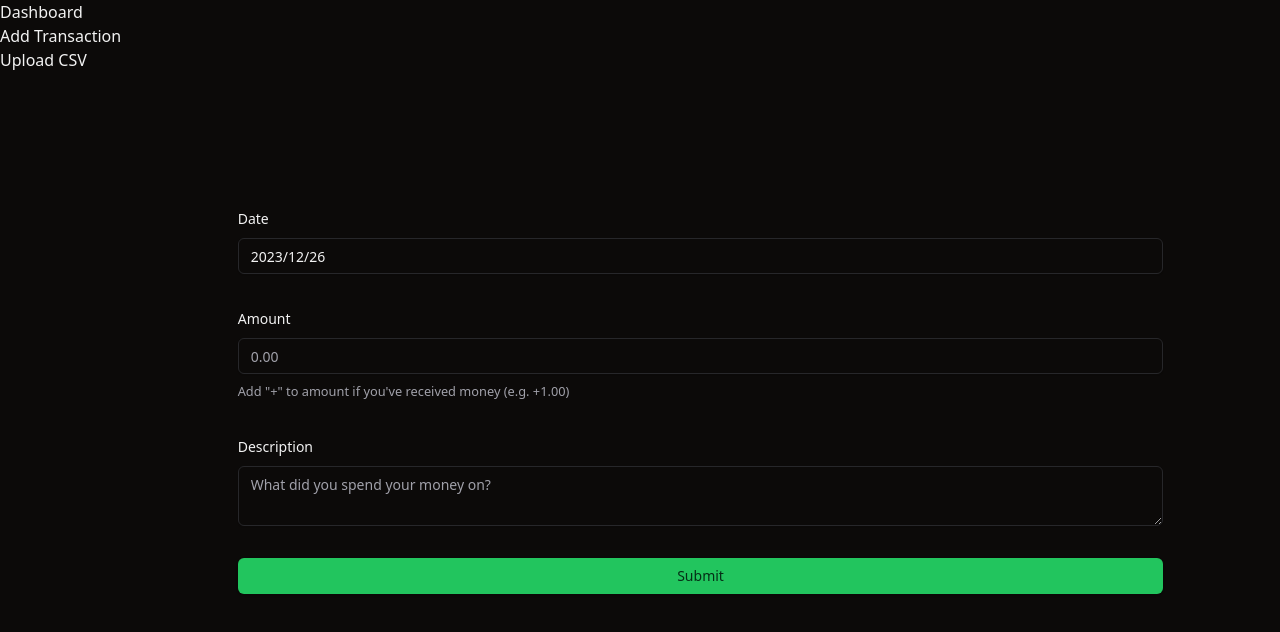
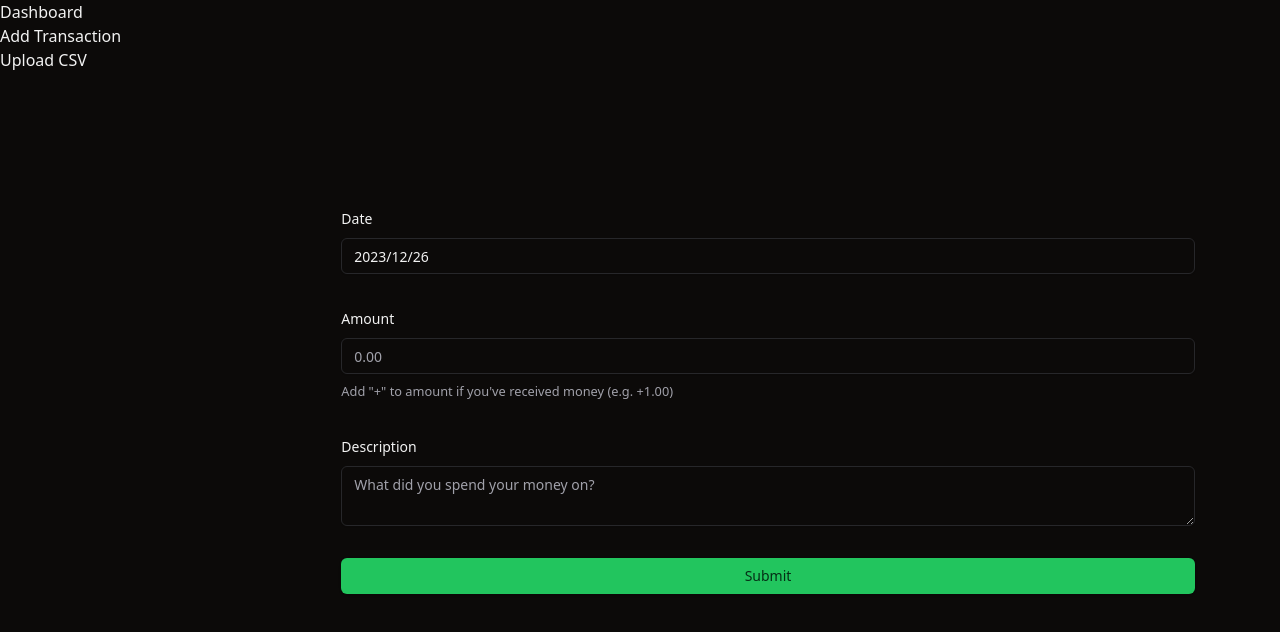
Before and after one commit to Johnny-Q/bank_statements, a Next.js app in the folder dashboard/: page /add-transaction in a window 1280 px wide. Shown: the top 632 px of the page. Built offline with nearby package versions, Linux system fonts and the light colour scheme.

Commit message:
update root layout

```diff
--- a/dashboard/src/app/layout.tsx
+++ b/dashboard/src/app/layout.tsx
@@ -5,7 +5,7 @@ import { ThemeProvider } from "@/components/ThemeProvider";
 const RootLayout = ({ children }: { children: React.ReactNode }) => {
     return (
         <html lang="en">
-            <body className="flex flex-row h-screen">
+            <body className="h-screen grid grid-cols-5">
                 <ThemeProvider
                     attribute="class"
                     defaultTheme="dark"
@@ -13,8 +13,10 @@ const RootLayout = ({ children }: { children: React.ReactNode }) => {
                     disableTransitionOnChange
                 >
                     <Nav />
-                    <main className="grow flex flex-col justify-center items-center px-6">
-                        {children}
+                    <main className="col-start-2 col-span-4 h-full max-h-full w-full overflow-y-auto">
+                        <div className="min-h-full flex flex-col justify-center items-center">
+                            {children}
+                        </div>
                     </main>
                 </ThemeProvider>
             </body>
--- a/dashboard/src/components/Nav.tsx
+++ b/dashboard/src/components/Nav.tsx
@@ -1,7 +1,7 @@
 import Link from "next/link"
 const Nav = () => {
   return (
-    <nav className="flex flex-col">
+    <nav className="grid-col-start-1 col-span-1 h-full flex flex-col">
       <Link href="/test">
         Dashboard
       </Link>
```
